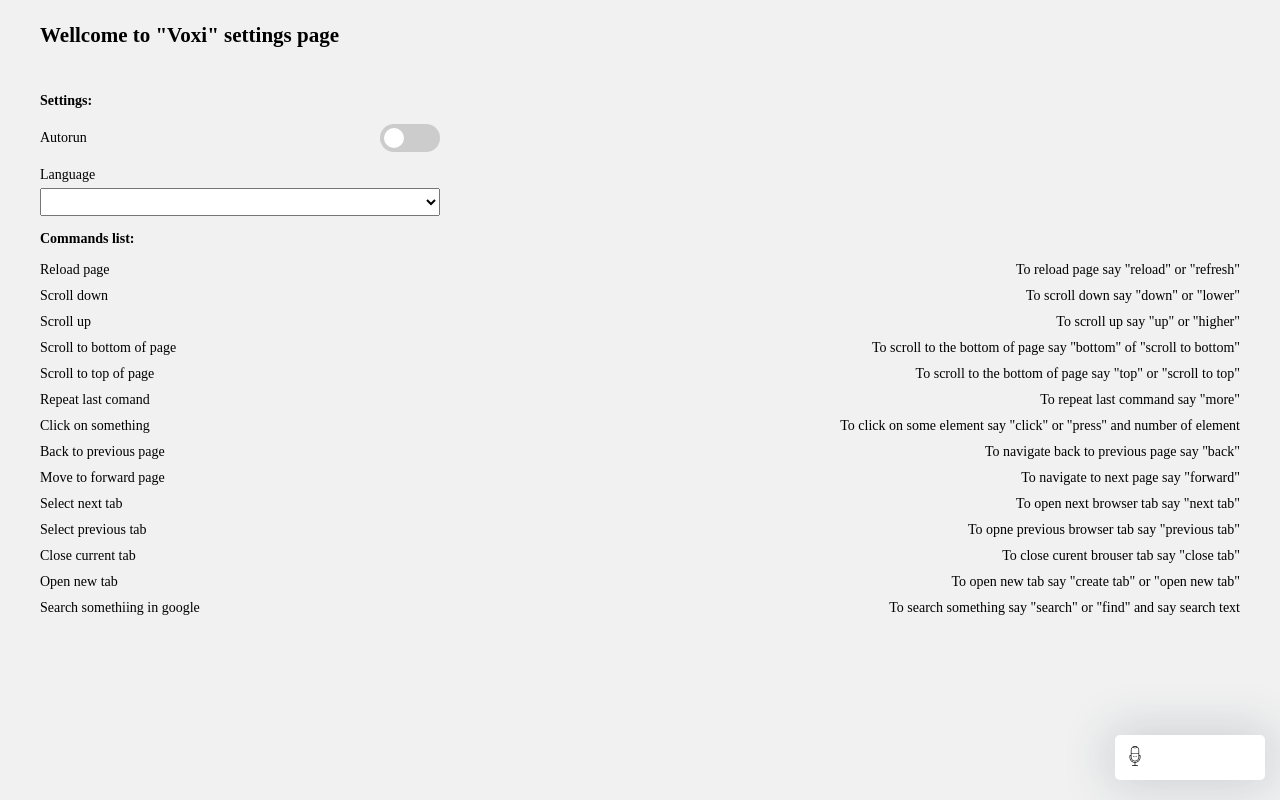
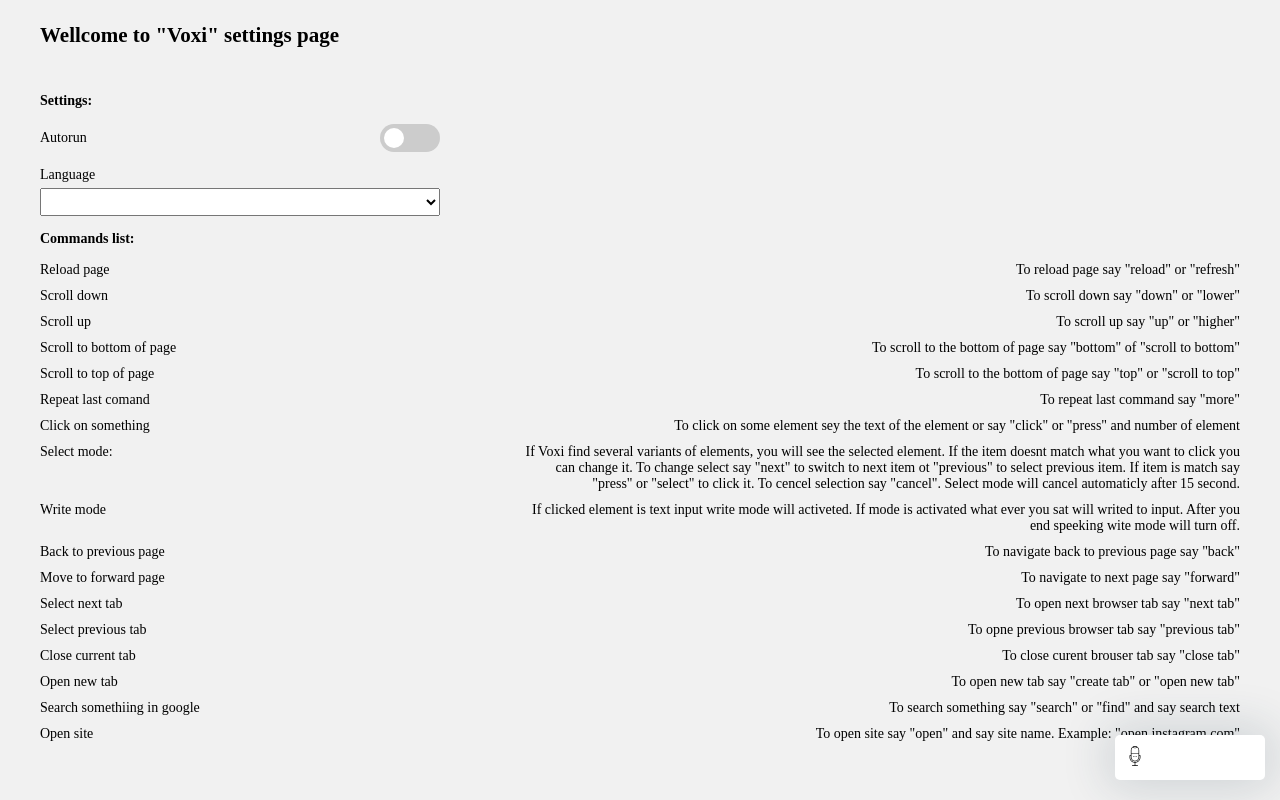
Before and after one commit to blnaxblachbl/Voxi, a browser extension: page chrome/worker/worker.html in a window 1280 px wide. Drawn offline with Linux system fonts and the light colour scheme.

Commit message:
add instruction

```diff
--- a/chrome/worker/worker.css
+++ b/chrome/worker/worker.css
@@ -142,7 +142,7 @@
 
 .row {
     display: flex;
-    align-items: center;
+    align-items: flex-start;
     justify-content: space-between;
     width: 100%;
     margin-bottom: 10px;
@@ -151,11 +151,13 @@
 .key {
     font-size: 14px;
     text-align: left;
+    max-width: 35%;
 }
 
 .value {
     font-size: 14px;
     text-align: right;
+    max-width: 60%;
 }
 
 .voxi-helper-container {
--- a/chrome/worker/worker.js
+++ b/chrome/worker/worker.js
@@ -5,7 +5,9 @@
     'Scroll to bottom of page': 'To scroll to the bottom of page say "bottom" of "scroll to bottom"',
     'Scroll to top of page': 'To scroll to the bottom of page say "top" or "scroll to top"',
     'Repeat last comand': 'To repeat last command say "more"',
-    'Click on something': 'To click on some element say "click" or "press" and number of element',
+    'Click on something': 'To click on some element sey the text of the element or say "click" or "press" and number of element',
+    'Select mode:': 'If Voxi find several variants of elements, you will see the selected element. If the item doesnt match what you want to click you can change it. To change select say "next" to switch to next item ot "previous" to select previous item. If item is match say "press" or "select" to click it. To cencel selection say "cancel". Select mode will cancel automaticly after 15 second.',
+    'Write mode': 'If clicked element is text input write mode will activeted. If mode is activated what ever you sat will writed to input. After you end speeking wite mode will turn off.',
     'Back to previous page': 'To navigate back to previous page say "back"',
     'Move to forward page': 'To navigate to next page say "forward"',
     "Select next tab": 'To open next browser tab say "next tab"',
@@ -13,6 +15,7 @@
     "Close current tab": 'To close curent brouser tab say "close tab"',
     "Open new tab": 'To open new tab say "create tab" or "open new tab"',
     "Search somethiing in google": 'To search something say "search" or "find" and say search text',
+    "Open site": 'To open site say "open" and say site name. Example: "open instagram.com"'
 }
 
 const ru = {
@@ -22,7 +25,9 @@
     "Проскроллить на конец страницы": 'Чтобы пролистать в конец страницы, скажите "в конец" или "к концу"',
     "Проскроллить на начало страницы": 'Чтобы пролистать к началу страницы, скажите "в начало" или "к началу"',
     "Повторить предыдущее действие": 'Чтобы повториь проследнюю команду, скажите "еще"',
-    "Нажать на какой нибудь объект": 'Чтобы нажать на объект, скажите "нажми на..." и следом произнесите номер объекта',
+    "Нажать на какой нибудь объект": 'Чтобы нажать на объект, произнесите тект элемента или скажите "нажми на..." и следом произнесите номер объекта',
+    "Режим выбора": 'Если Voxi найдет несколько элементов с произнесенным текстом, то включиться режим выделения и вы увидите выделенный объект с зеленым фоном. Вы можете выделить к следующему элемнт, соответсвующий запросу. Чтобы выделить следующий элемент, скажите "далее" или "назад". Чтобы выделить предыдущий элемнт, скажите "назад". Чтобы нажать на выделенный элемент, скажите "выбрать" или "нажать"',
+    "Режим воода текста": 'Если нажатый вами элемент является полем ввода текста, то после нажатия автивируется режим ввода текста. Все что вы скажите будет записано в данное поле. После окончания произножшения вы снова сможете задавать комманды.',
     "Перейти на предыдущую страницу": 'Чтобы перейти на предыдущую страницу, скажите "назад"',
     "Перейти на следующую страницу": 'Чтобы перейти на следующую страницу, скажите "вперёд"',
     "Перейти на следующую вкладку": 'Чтобы открыть следующую вкладку браузера, скажите "следующая вкладка"',
@@ -30,6 +35,7 @@
     "Закрыть текущую вкладку": 'Чтобы закрыть текующую вкладку браузера, скажите "закрыть вкладку"',
     "Открыть новую вкладку": 'Чтобы открыть новыую вкладку браузера, скажите "новая вкладка" или "создать вкладку"',
     "Сделать поисковый запрос": 'Чтобы сделать поиск, скажите "поиск" или "найди" и следом произнесите то что хотите найти',
+    "Открыть сайт": 'Чтобы открыть сайт, скажите "открыть" и следом произнесите имя сайта. Пример: "отрктой instagram.com"'
 }
 
 
--- a/src/background/commands/commands-list.js
+++ b/src/background/commands/commands-list.js
@@ -19,7 +19,7 @@
     searchText: "((поиск|най(д|т)и) +)",
     chnageLanguage: "(поменя(й|ть) +язык( +на)?)",
     more: '^(ещ(ё|е))$',
-    site: 'открой( +сайт|страницу)?( *([\\w\\d\\-.]{1,64}\\.\\w{2,6})? *)?'
+    site: 'откр(ой|ыть)( +сайт|страницу)?( *([\\w\\d\\-.]{1,64}\\.\\w{2,6})? *)?'
 }
 
 let commandsList = enRegExp
```
